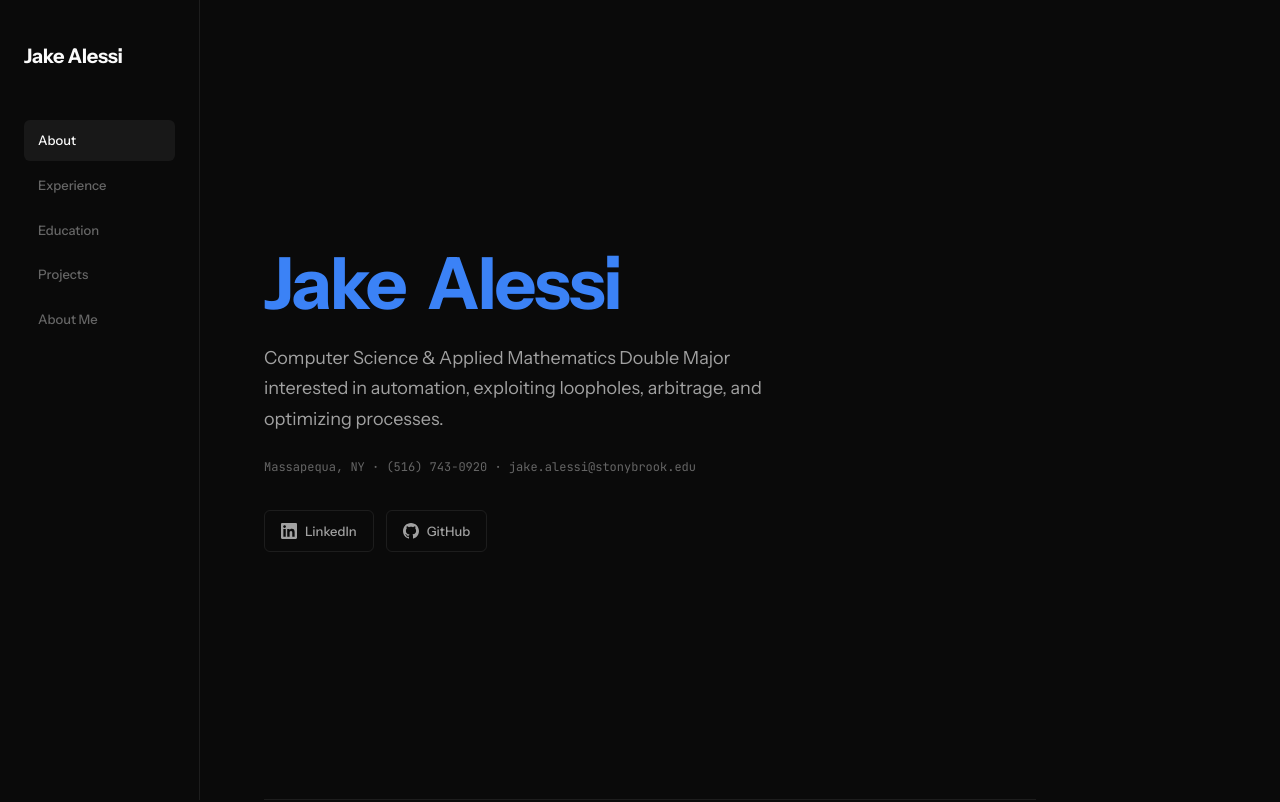
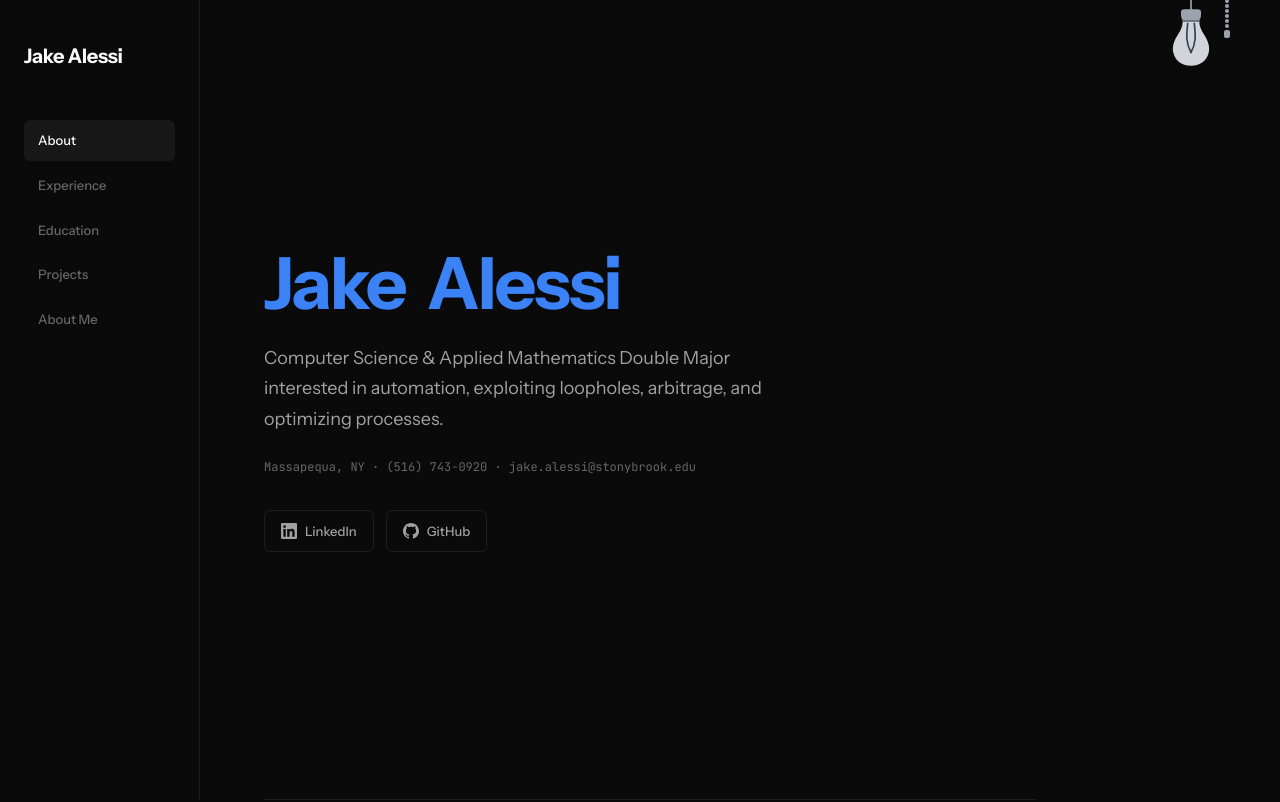
Before and after one commit to jakealessi/PortfolioWebsite, a React (Vite) app: page / in a window 1280 px wide. Shown: the top 802 px of the page. Built offline with nearby package versions, Linux system fonts and the light colour scheme.

Commit message:
added light bulb that switchs from light mode to dark mode

```diff
--- a/src/App.jsx
+++ b/src/App.jsx
@@ -188,12 +188,144 @@ function ClickSpark({ children, sparkColor = '#3b82f6', sparkCount = 6 }) {
   );
 }
 
+// Lightbulb theme toggle
+function LightbulbToggle({ isDark, onToggle }) {
+  const [isPulling, setIsPulling] = useState(false);
+  const [bulbOn, setBulbOn] = useState(!isDark);
+  const bulbRef = useRef(null);
+
+  const handleClick = () => {
+    setIsPulling(true);
+
+    // Switch bulb visuals immediately
+    const turningOn = !bulbOn;
+    setBulbOn(turningOn);
+
+    // Get the bulb's position for the radial reveal
+    const bulbEl = bulbRef.current;
+    const rect = bulbEl.getBoundingClientRect();
+    const cx = rect.left + rect.width / 2;
+    const cy = rect.top + rect.height / 2;
+
+    // Calculate radius needed to cover the entire viewport
+    const maxDist = Math.sqrt(
+      Math.max(cx, window.innerWidth - cx) ** 2 +
+      Math.max(cy, window.innerHeight - cy) ** 2
+    );
+
+    // Create overlay with the NEW/target color expanding from the bulb
+    const overlay = document.createElement('div');
+    overlay.className = 'theme-reveal-overlay';
+    overlay.style.setProperty('--reveal-cx', `${cx}px`);
+    overlay.style.setProperty('--reveal-cy', `${cy}px`);
+    overlay.style.setProperty('--reveal-radius', `${maxDist}px`);
+    overlay.style.background = turningOn ? '#fafafa' : '#0a0a0a';
+    document.body.appendChild(overlay);
+
+    // Start expanding circle from bulb
+    requestAnimationFrame(() => {
+      overlay.classList.add('expanding');
+    });
+
+    // Switch actual theme once overlay covers the screen, then remove it
+    setTimeout(() => {
+      onToggle();
+      overlay.remove();
+    }, 300);
+
+    setTimeout(() => {
+      setIsPulling(false);
+    }, 500);
+  };
+
+  const bulbColor = bulbOn ? '#f5b820' : '#d1d5db';
+  const bulbColorLight = bulbOn ? '#fcd34d' : '#e5e7eb';
+  const filamentColor = bulbOn ? '#78350f' : '#374151';
+
+  return (
+    <div className="lightbulb-toggle" onClick={handleClick} title={isDark ? "Turn on the light" : "Turn off the light"}>
+
+      {/* Bulb - SVG for precise shape */}
+      <svg ref={bulbRef} className={`bulb-svg ${bulbOn ? 'on' : ''}`} viewBox="0 0 60 90" width="50" height="75">
+        {/* Glow effect when on */}
+        {bulbOn && (
+          <defs>
+            <filter id="glow" x="-50%" y="-50%" width="200%" height="200%">
+              <feGaussianBlur stdDeviation="4" result="coloredBlur"/>
+              <feMerge>
+                <feMergeNode in="coloredBlur"/>
+                <feMergeNode in="SourceGraphic"/>
+              </feMerge>
+            </filter>
+          </defs>
+        )}
+
+        {/* Wire to ceiling */}
+        <line x1="30" y1="0" x2="30" y2="14" stroke="#9ca3af" strokeWidth="2"/>
+
+        {/* Screw cap - dome/trapezoid shape */}
+        <path
+          d="M 18 14
+             Q 18 11, 22 11
+             L 38 11
+             Q 42 11, 42 14
+             L 42 18
+             Q 42 22, 40 24
+             L 20 24
+             Q 18 22, 18 18
+             Z"
+          fill="#9ca3af"
+        />
+        {/* Cap bottom rim */}
+        <rect x="19" y="24" width="22" height="2" rx="1" fill="#6b7280"/>
+
+        {/* Glass bulb - classic rounded pear shape, wider neck */}
+        <path
+          d="M 20 26
+             C 20 31, 18 36, 14 42
+             C 9 50, 7 57, 9 64
+             C 11 72, 18 79, 30 79
+             C 42 79, 49 72, 51 64
+             C 53 57, 51 50, 46 42
+             C 42 36, 40 31, 40 26
+             Z"
+          fill={bulbColor}
+          filter={bulbOn ? "url(#glow)" : "none"}
+        />
+
+        {/* Filament wires - two curves meeting at bottom */}
+        <path d="M 26 28 C 25 40, 23 50, 30 63" stroke={filamentColor} strokeWidth="2" strokeLinecap="round" fill="none"/>
+        <path d="M 34 28 C 35 40, 37 50, 30 63" stroke={filamentColor} strokeWidth="2" strokeLinecap="round" fill="none"/>
+      </svg>
+
+      {/* Ball chain - extra balls hidden above viewport, revealed on pull */}
+      <div className={`ball-chain ${isPulling ? 'pulling' : ''}`}>
+        {[...Array(10)].map((_, i) => (
+          <div key={i} className="chain-ball" />
+        ))}
+        <div className="chain-pull" />
+      </div>
+    </div>
+  );
+}
+
 // ============================================
 // Main App
 // ============================================
 
 function App() {
   const [activeSection, setActiveSection] = useState('about');
+  const [isDark, setIsDark] = useState(() => {
+    const saved = localStorage.getItem('theme');
+    return saved ? saved === 'dark' : true;
+  });
+
+  useEffect(() => {
+    document.documentElement.setAttribute('data-theme', isDark ? 'dark' : 'light');
+    localStorage.setItem('theme', isDark ? 'dark' : 'light');
+  }, [isDark]);
+
+  const toggleTheme = () => setIsDark(!isDark);
 
   useEffect(() => {
     const handleScroll = () => {
@@ -219,6 +351,7 @@ function App() {
 
   return (
     <div className="app">
+      <LightbulbToggle isDark={isDark} onToggle={toggleTheme} />
       <aside className="sidebar">
         <div className="logo">Jake Alessi</div>
         <nav className="nav">
--- a/src/index.css
+++ b/src/index.css
@@ -6,6 +6,28 @@
   --text-secondary: #a1a1a1;
   --text-muted: #666666;
   --accent: #3b82f6;
+  --logo-bg: #ffffff;
+  --nav-hover-bg: rgba(255, 255, 255, 0.03);
+  --nav-active-bg: rgba(255, 255, 255, 0.06);
+  --tech-tag-bg: rgba(255, 255, 255, 0.04);
+  --skill-bg: rgba(255, 255, 255, 0.03);
+  --mobile-nav-bg: rgba(10, 10, 10, 0.95);
+}
+
+[data-theme="light"] {
+  --bg: #fafafa;
+  --bg-elevated: #ffffff;
+  --border: rgba(0, 0, 0, 0.08);
+  --text: #0a0a0a;
+  --text-secondary: #525252;
+  --text-muted: #888888;
+  --accent: #2563eb;
+  --logo-bg: #ffffff;
+  --nav-hover-bg: rgba(0, 0, 0, 0.03);
+  --nav-active-bg: rgba(0, 0, 0, 0.06);
+  --tech-tag-bg: rgba(0, 0, 0, 0.04);
+  --skill-bg: rgba(0, 0, 0, 0.03);
+  --mobile-nav-bg: rgba(250, 250, 250, 0.95);
 }
 
 *, *::before, *::after {
@@ -54,7 +76,7 @@ a {
   display: flex;
   flex-direction: column;
   z-index: 100;
-  background: var(--bg);
+  background: transparent;
 }
 
 .logo {
@@ -82,12 +104,12 @@ a {
 
 .nav-link:hover {
   color: var(--text-secondary);
-  background: rgba(255, 255, 255, 0.03);
+  background: var(--nav-hover-bg);
 }
 
 .nav-link.active {
   color: var(--text);
-  background: rgba(255, 255, 255, 0.06);
+  background: var(--nav-active-bg);
 }
 
 /* Main */
@@ -275,7 +297,7 @@ section:last-of-type {
   font-size: 0.6875rem;
   color: var(--text-muted);
   padding: 0.25rem 0.5rem;
-  background: rgba(255, 255, 255, 0.04);
+  background: var(--tech-tag-bg);
   border-radius: 4px;
 }
 
@@ -290,7 +312,7 @@ section:last-of-type {
   font-size: 0.875rem;
   color: var(--text-secondary);
   padding: 0.5rem 0.875rem;
-  background: rgba(255, 255, 255, 0.03);
+  background: var(--skill-bg);
   border: 1px solid var(--border);
   border-radius: 6px;
   transition: border-color 0.15s ease;
@@ -318,7 +340,7 @@ section:last-of-type {
     padding: 0;
     border-right: none;
     border-top: 1px solid var(--border);
-    background: rgba(10, 10, 10, 0.95);
+    background: var(--mobile-nav-bg);
     backdrop-filter: blur(10px);
   }
 
@@ -356,3 +378,109 @@ section:last-of-type {
     gap: 0.25rem;
   }
 }
+
+/* Lightbulb Theme Toggle */
+.lightbulb-toggle {
+  position: fixed;
+  top: 0;
+  right: 50px;
+  z-index: 1000;
+  display: flex;
+  gap: 8px;
+  align-items: flex-start;
+  cursor: pointer;
+  user-select: none;
+}
+
+/* SVG Bulb */
+.bulb-svg {
+  display: block;
+  transition: filter 0.3s ease;
+}
+
+.bulb-svg.on {
+  filter: drop-shadow(0 0 8px rgba(245, 184, 32, 0.6));
+}
+
+/* ===== THEME REVEAL ===== */
+.theme-reveal-overlay {
+  position: fixed;
+  top: 0;
+  left: 0;
+  width: 100vw;
+  height: 100vh;
+  z-index: 50;
+  pointer-events: none;
+  clip-path: circle(0px at var(--reveal-cx) var(--reveal-cy));
+  transition: clip-path 0.3s cubic-bezier(0.4, 0, 0.2, 1);
+}
+
+.theme-reveal-overlay.expanding {
+  clip-path: circle(var(--reveal-radius) at var(--reveal-cx) var(--reveal-cy));
+}
+
+/* ===== BALL CHAIN ===== */
+.ball-chain {
+  display: flex;
+  flex-direction: column;
+  align-items: center;
+  gap: 1px;
+  padding-top: 4px;
+  /* Hide 5 extra balls above viewport (5 balls × 5px each = 25px) */
+  transform: translateY(-25px);
+  transition: transform 0.15s ease;
+}
+
+.ball-chain.pulling {
+  animation: pullBallChain 0.5s cubic-bezier(0.25, 0.46, 0.45, 0.94);
+}
+
+@keyframes pullBallChain {
+  0%   { transform: translateY(-25px); }
+  30%  { transform: translateY(-13px); }
+  50%  { transform: translateY(-20px); }
+  70%  { transform: translateY(-17px); }
+  100% { transform: translateY(-25px); }
+}
+
+.chain-ball {
+  width: 4px;
+  height: 4px;
+  background: #9ca3af;
+  border-radius: 50%;
+}
+
+.chain-pull {
+  width: 6px;
+  height: 8px;
+  background: #9ca3af;
+  border-radius: 2px;
+  margin-top: 1px;
+}
+
+.lightbulb-toggle:hover .chain-pull {
+  transform: scale(1.1);
+}
+
+/* ===== MOBILE RESPONSIVE ===== */
+@media (max-width: 768px) {
+  .lightbulb-toggle {
+    right: 20px;
+    gap: 6px;
+  }
+
+  .bulb-svg {
+    width: 38px;
+    height: 57px;
+  }
+
+  .chain-ball {
+    width: 3px;
+    height: 3px;
+  }
+
+  .chain-pull {
+    width: 5px;
+    height: 6px;
+  }
+}
```
